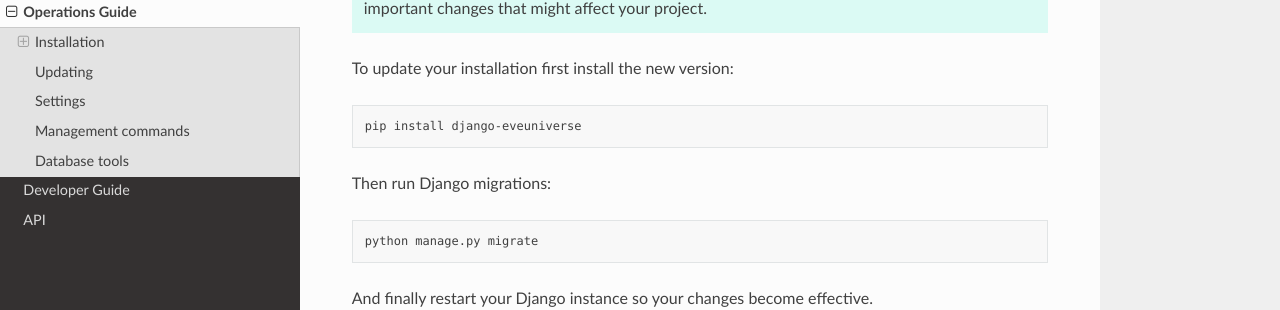
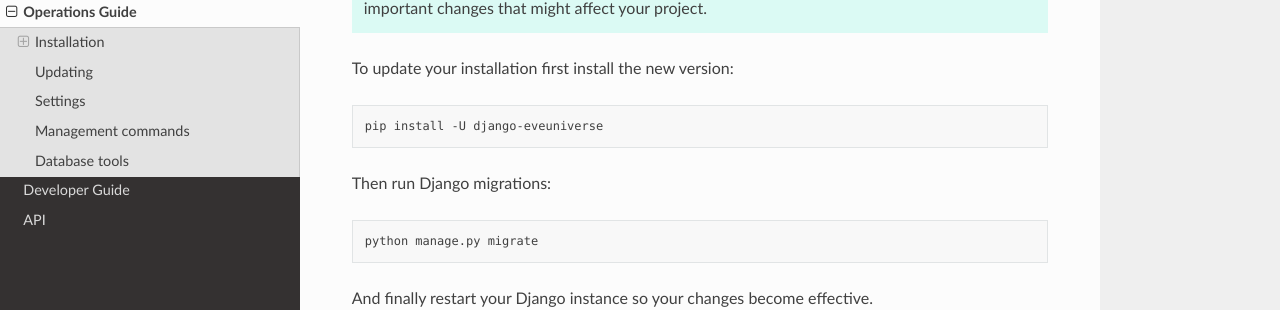
Before and after one commit to buahaha/django-eveuniverse, a Sphinx documentation site: the page built from docs/operations.md, in a window 1280 px wide and 900 px high, scrolled down 1210 px. Shown: the part 141-451 px from the top of the window. Built offline with Sphinx 7.4.7 and the Read the Docs theme 2.0.0, drawn with Linux system fonts in a browser that asks for light colours.

````diff
--- a/docs/operations.md
+++ b/docs/operations.md
@@ -51,7 +51,7 @@ Finally restart your Django instance so your changes become effective.
 To update your installation first install the new version:
 
 ```bash
-pip install django-eveuniverse
+pip install -U django-eveuniverse
 ```
 
 Then run Django migrations:
````
